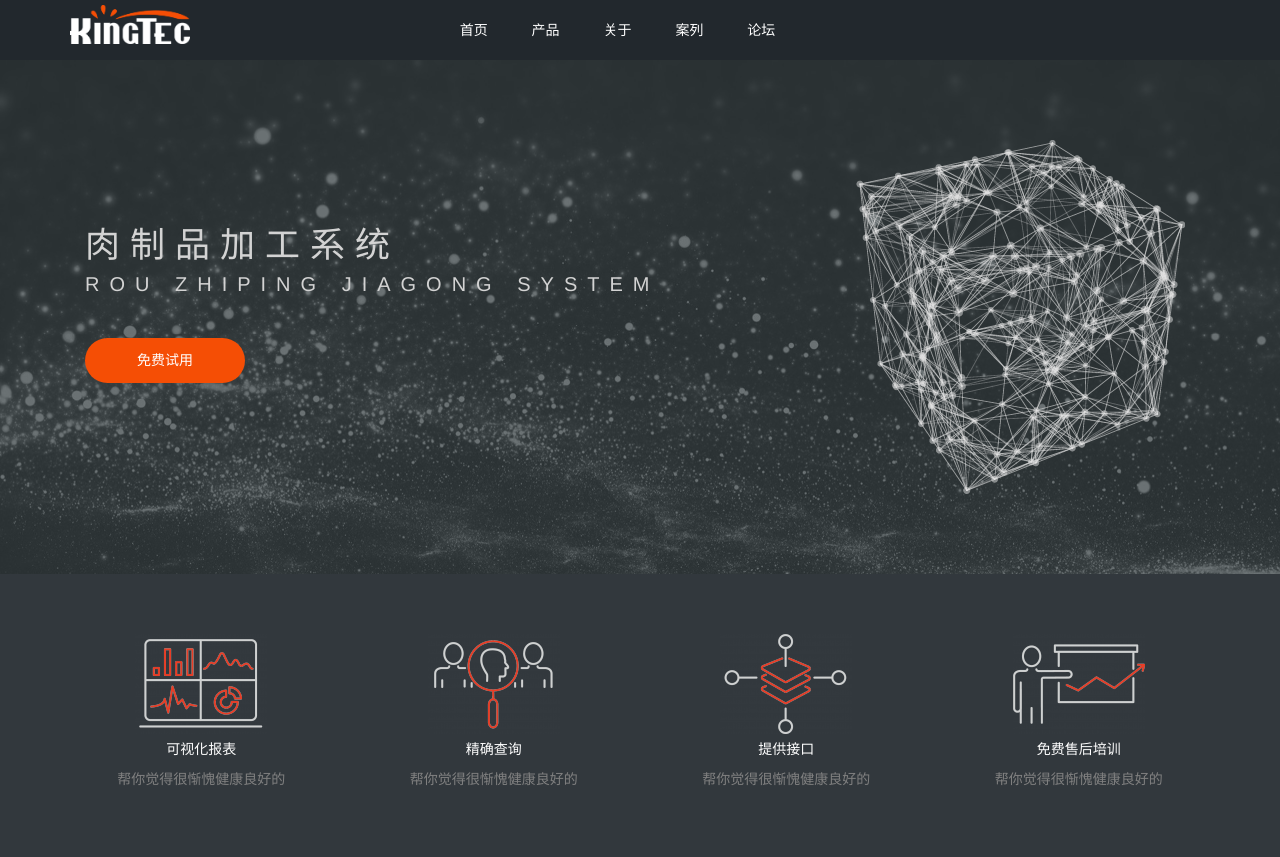
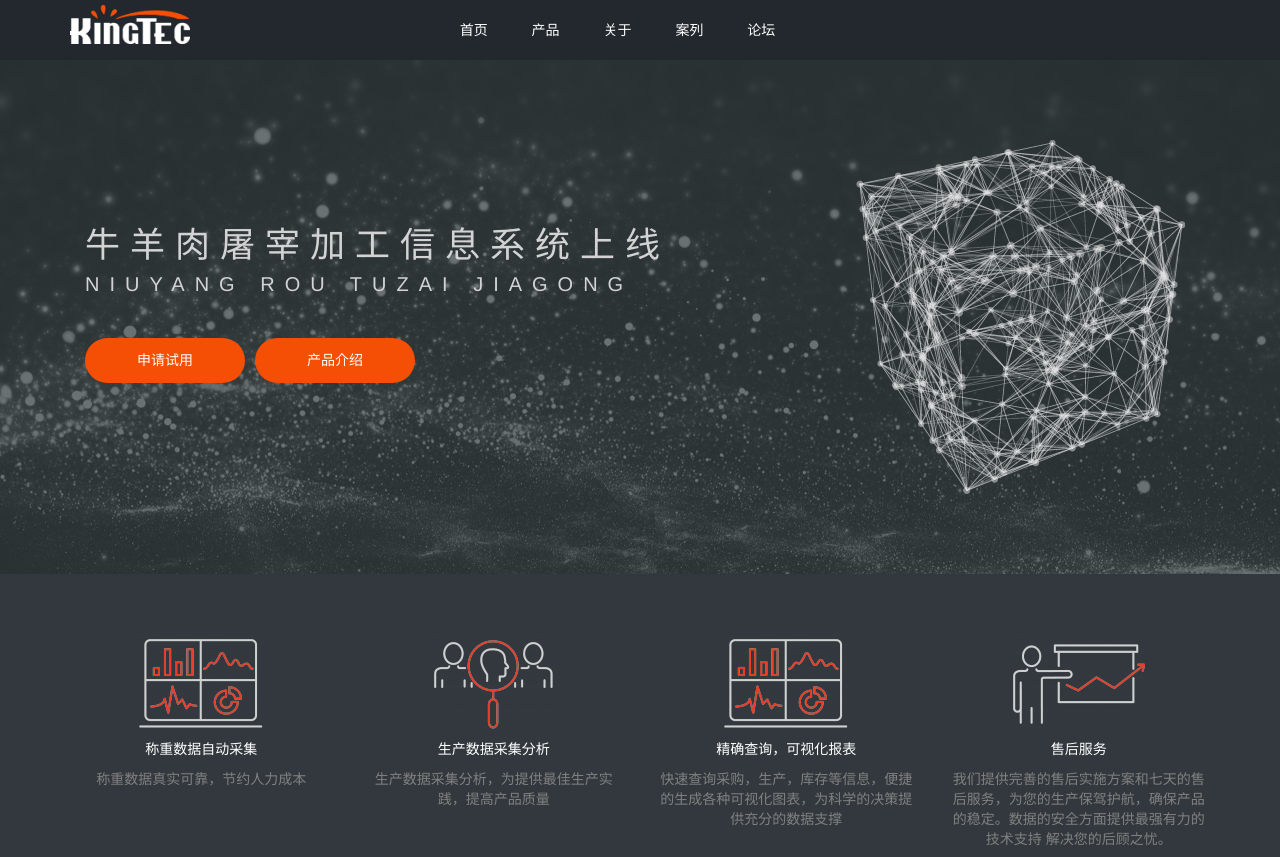
Before and after one commit to Zhyue-XII/web, a Django app: page / in a window 1280 px wide. Shown: the top 857 px of the page. Run offline with Django 3.2, Linux system fonts and the light colour scheme; parts of the project's set-up code (start-up, migrations or seed data) failed here and were passed over; some libraries are stand-ins or nearby versions; grey boxes are pictures that could not be loaded.

Commit message:
添加内容

```diff
--- a/static/css/index.css
+++ b/static/css/index.css
@@ -8,7 +8,7 @@
         margin:2%;
         display: inline-block;
     }
-    .mo-title p{
+    .mo-title p,.mo-title div{
         text-align: center !important;
     }
     .mo-title a{margin: 0 auto}
@@ -31,6 +31,9 @@
     /*mian-page*/
     .mo-fang{
         display: none;
+    }
+     .mo-title p,.mo-title div{
+        text-align: center !important;
     }
     .bg-service{
         width: 25% !important;
@@ -61,9 +64,14 @@
 @media (min-width: 991px) {
     /*main-page*/
     .dp-block-text{
-        width: 25%;
+        width: 29%;
         margin:2%;
-        display: inline-block;
+        float: left;
+    }
+    .dp-block-text div{height: 80px}
+    .dp-block-text p{
+        font-size: 20px;
+        margin-top: 5%;
     }
     .wu-control{
         min-width: 715px;
@@ -112,8 +120,9 @@
     color: white;
     text-align: center;
     text-decoration: none;
+    float: left;
 }
-
+.mo-title a:nth-child(2){margin-left: 10px}
 
 .service{
     min-height: 286px;
@@ -125,11 +134,17 @@
 }
 .bg-service{ transform: scale(0);transition: all .8s;opacity: 0}
 .bg-service p{color: white;margin-top: 2%}
-.bg-service span,.dp-title span{color: gray}
+.bg-service span,.dp-title span,.dp-block-text span{color: gray}
 .dp-title p{color: black;padding: 60px 0 30px 0}
 .dp-block-text{
     border: 1px solid #f54e058c;
     border-radius: 30px;
+    padding: 5% 2%;
+}
+.dp-block-text:hover{background: white }
+.dp-block{
+    margin-bottom: 10%;
+    overflow: hidden;
 }
 .description{
     min-height: 300px;
--- a/static/css/layout.css
+++ b/static/css/layout.css
@@ -87,7 +87,7 @@ ul a{
     color: white;
     padding: 10px 20px;
 }
-.cm-title,ul a:hover{
+.cm-title,ul a:hover,.dp-block-text p{
     color: #f54e05;
 }
 
--- a/templates/index.html
+++ b/templates/index.html
@@ -26,9 +26,12 @@
         <div class="title-block">
             <div id="mo-title" class="mo-title col-lg-8 col-md-8 col-sm-12">
                 <p>
-                    <span class="scale-title">肉制品加工系统</span>
-                    <span>ROU ZHIPING JIAGONG SYSTEM</span>
-                    <a id="try-btn" class="my-btn scale-btn" href="#try-it">免费试用</a>
+                    <span class="scale-title">牛羊肉屠宰加工信息系统上线</span>
+                    <span>NIUYANG ROU TUZAI JIAGONG </span>
+                    <div>
+                        <a id="try-btn" class="my-btn scale-btn" href="#try-it">申请试用</a>
+                        <a id="try-btn" class="my-btn scale-btn" href="#">产品介绍</a>
+                    </div>
                 </p>
             </div>
             <div class="mo-fang col-lg-4 col-md-4">
@@ -43,23 +46,25 @@
         <div class="container service-container">
             <div class="bg-service col-lg-3 col-md-3 col-sm-1">
                 <img src="{% static 'img/6.png' %}" alt="">
-                <p>可视化报表</p>
-                <span>帮你觉得很惭愧健康良好的</span>
+                <p>称重数据自动采集</p>
+                <span>称重数据真实可靠，节约人力成本</span>
             </div>
             <div class="bg-service col-lg-3 col-md-3 col-sm-1">
                 <img src="{% static 'img/7.png' %}" alt="">
-                <p>精确查询</p>
-                <span>帮你觉得很惭愧健康良好的</span>
+                <p>生产数据采集分析</p>
+                <span>生产数据采集分析，为提供最佳生产实践，提高产品质量</span>
             </div>
             <div class="bg-service col-lg-3 col-md-3 col-sm-1">
-                <img src="{% static 'img/8.png' %}" alt="">
-                <p>提供接口</p>
-                <span>帮你觉得很惭愧健康良好的</span>
+                <img src="{% static 'img/6.png' %}" alt="">
+                <p>精确查询，可视化报表</p>
+                <span>快速查询采购，生产，库存等信息，便捷的生成各种可视化图表，为科学的决策提供充分的数据支撑</span>
             </div>
+
             <div class="bg-service col-lg-3 col-md-3 col-sm-1">
                 <img src="{% static 'img/9.png' %}" alt="">
-                <p>免费售后培训</p>
-                <span>帮你觉得很惭愧健康良好的</span>
+                <p>售后服务</p>
+                <span>我们提供完善的售后实施方案和七天的售后服务，为您的生产保驾护航，确保产品的稳定。数据的安全方面提供最强有力的技术支持
+                    解决您的后顾之忧。</span>
             </div>
         </div>
     </div>
@@ -71,10 +76,31 @@
                     <p class="scale-title">软件平台<span style="color: #f54e05 !important;">核心优势</span></p>
                     <span>你可以这丫客户快乐健康可好看的空间和贷款接待客户的肯定会看靠</span>
                 </div>
-                <div class="dp-block" style=" margin: 0 auto">
-                    <div class="dp-block-text" style="min-height: 300px"></div>
-                    <div class="dp-block-text" style="min-height: 300px"></div>
-                    <div class="dp-block-text" style="min-height: 300px"></div>
+                <div class="dp-block">
+                    <div class="dp-block-text">
+                        <img src="{% static 'img/10.png' %}" alt="">
+                        <div>
+                            <p>设备物联</p>
+                            <span>数据自动采集，信息真实可靠</span>
+                        </div>
+
+                    </div>
+                    <div class="dp-block-text">
+                        <img src="{% static 'img/10.png' %}" alt="">
+                        <div>
+                            <p>产品溯源</p>
+                            <span>提升产品竞争力和附加值，让产品有身份，让品牌有价值</span>
+                        </div>
+
+                    </div>
+                    <div class="dp-block-text">
+                        <img src="{% static 'img/10.png' %}" alt="">
+                        <div>
+                            <p>进销存一体化，打造云平台</p>
+                            <span>收购，生产，入库一体化的云平台解决方案，打破信息孤岛，增强数据安全，移动性强，专注于真正重要的事情</span>
+                        </div>
+
+                    </div>
                 </div>
             </div>
         </div>
```
